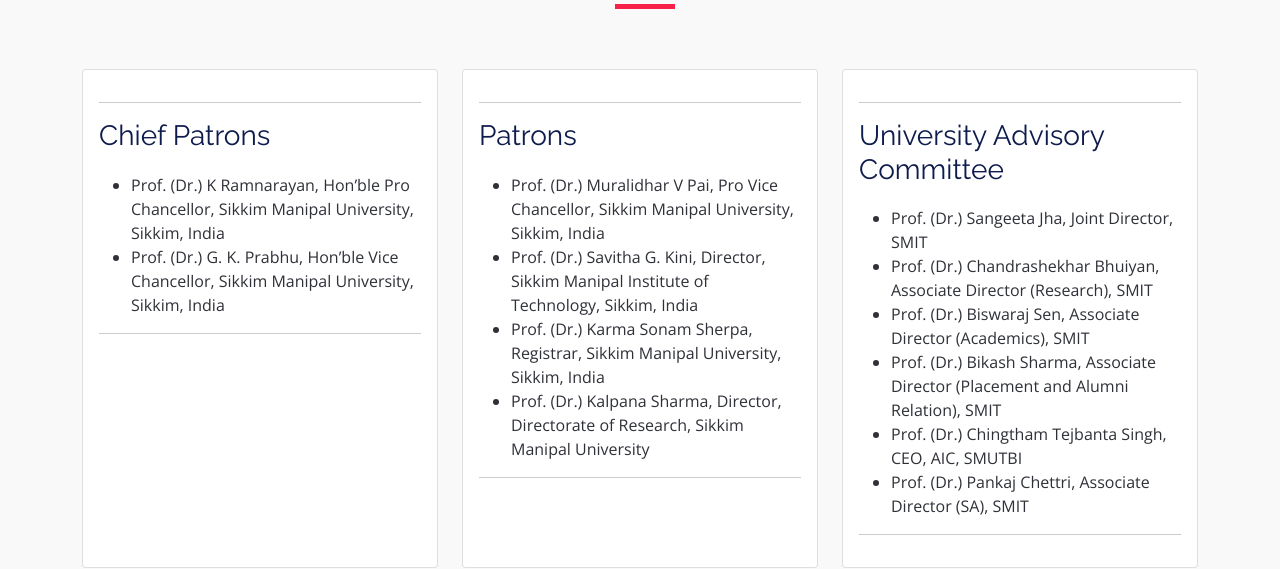
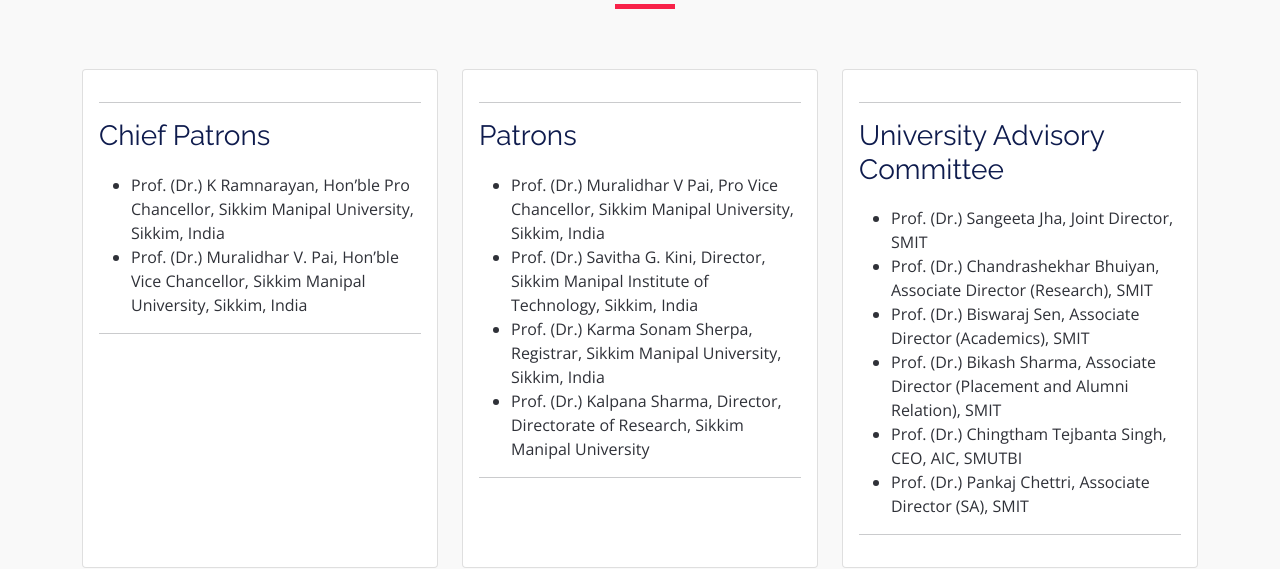
Before and after one commit to viraj-lmg/icaccpa.in, a plain HTML site: page committee.html in a window 1280 px wide. Shown: the part 242-811 px from the top of the page. Drawn offline with nearby package versions, Linux system fonts and the light colour scheme.

Commit message:
vice chancellor name change

```diff
--- a/committee.html
+++ b/committee.html
@@ -88,7 +88,7 @@
                 <h3>Chief Patrons</h3>
                 <ul style="font-size: 16px">
                   <li>Prof. (Dr.) K Ramnarayan, Hon’ble Pro Chancellor, Sikkim Manipal University, Sikkim, India</li>
-                  <li>Prof. (Dr.) G. K. Prabhu, Hon’ble Vice Chancellor, Sikkim Manipal University, Sikkim, India</li>
+                  <li>Prof. (Dr.) Muralidhar V. Pai, Hon’ble Vice Chancellor, Sikkim Manipal University, Sikkim, India</li>
                 </ul>
                 <hr />
               </div>
```
